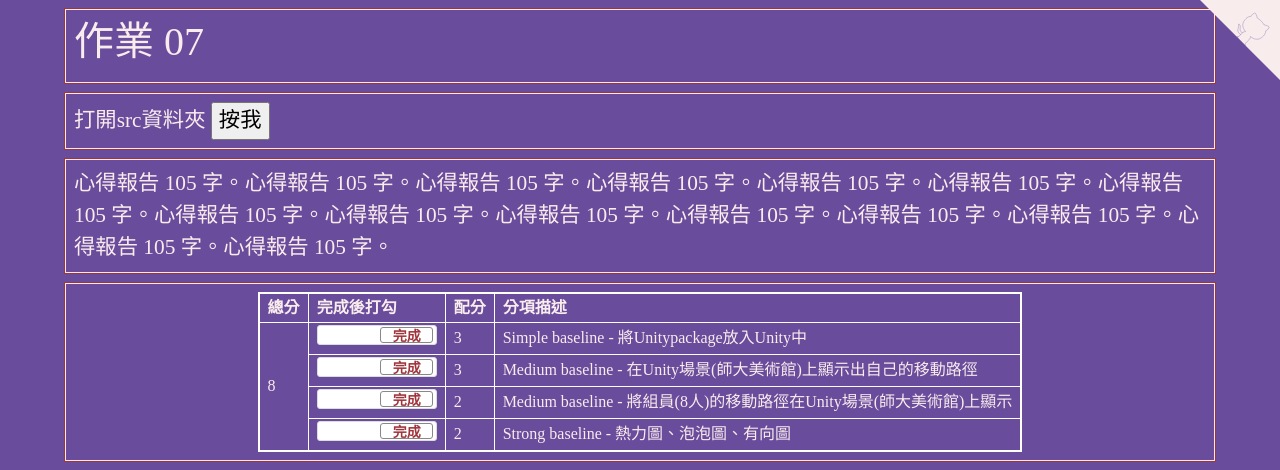
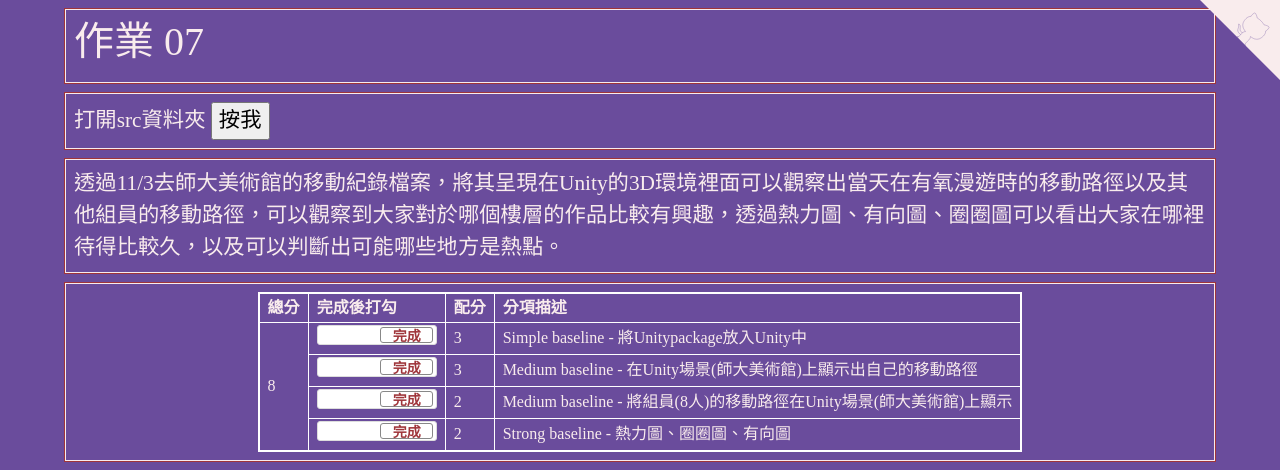
Before and after one commit to LINlisen/vis2023f, a plain HTML site: page hw07/index.html in a window 1280 px wide. Shown: the top 470 px of the page. Drawn offline with nearby package versions, Linux system fonts and the light colour scheme.

Commit message:
add 105words

```diff
--- a/hw07/index.html
+++ b/hw07/index.html
@@ -187,7 +187,7 @@
   <!-- ------------------------------------------------>
   <div class="row hw12">
     <div class="col-md-12 twenty">
-      心得報告 105 字。心得報告 105 字。心得報告 105 字。心得報告 105 字。心得報告 105 字。心得報告 105 字。心得報告 105 字。心得報告 105 字。心得報告 105 字。心得報告 105 字。心得報告 105 字。心得報告 105 字。心得報告 105 字。心得報告 105 字。心得報告 105 字。
+      透過11/3去師大美術館的移動紀錄檔案，將其呈現在Unity的3D環境裡面可以觀察出當天在有氧漫遊時的移動路徑以及其他組員的移動路徑，可以觀察到大家對於哪個樓層的作品比較有興趣，透過熱力圖、有向圖、圈圈圖可以看出大家在哪裡待得比較久，以及可以判斷出可能哪些地方是熱點。
     </div>
   </div>
 
@@ -220,7 +220,7 @@
         <tr>
           <td><input type="checkbox" class="flipswitch" id="myCheckbox3" checked></td>
           <td id='m4'>2</td>
-          <td>Strong baseline - 熱力圖、泡泡圖、有向圖 </td>
+          <td>Strong baseline - 熱力圖、圈圈圖、有向圖 </td>
         </tr>
       </table>
     </div>
```
Also changed, not shown: 1 other file.
